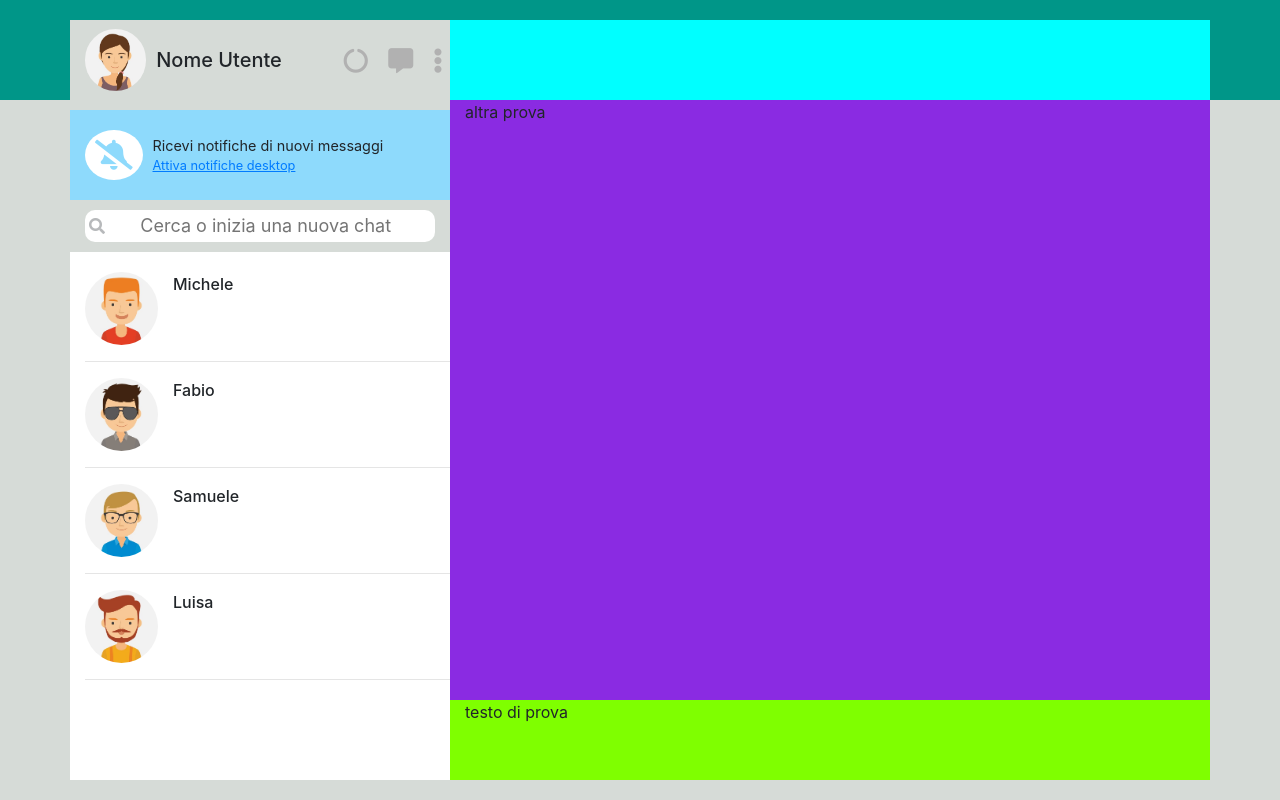
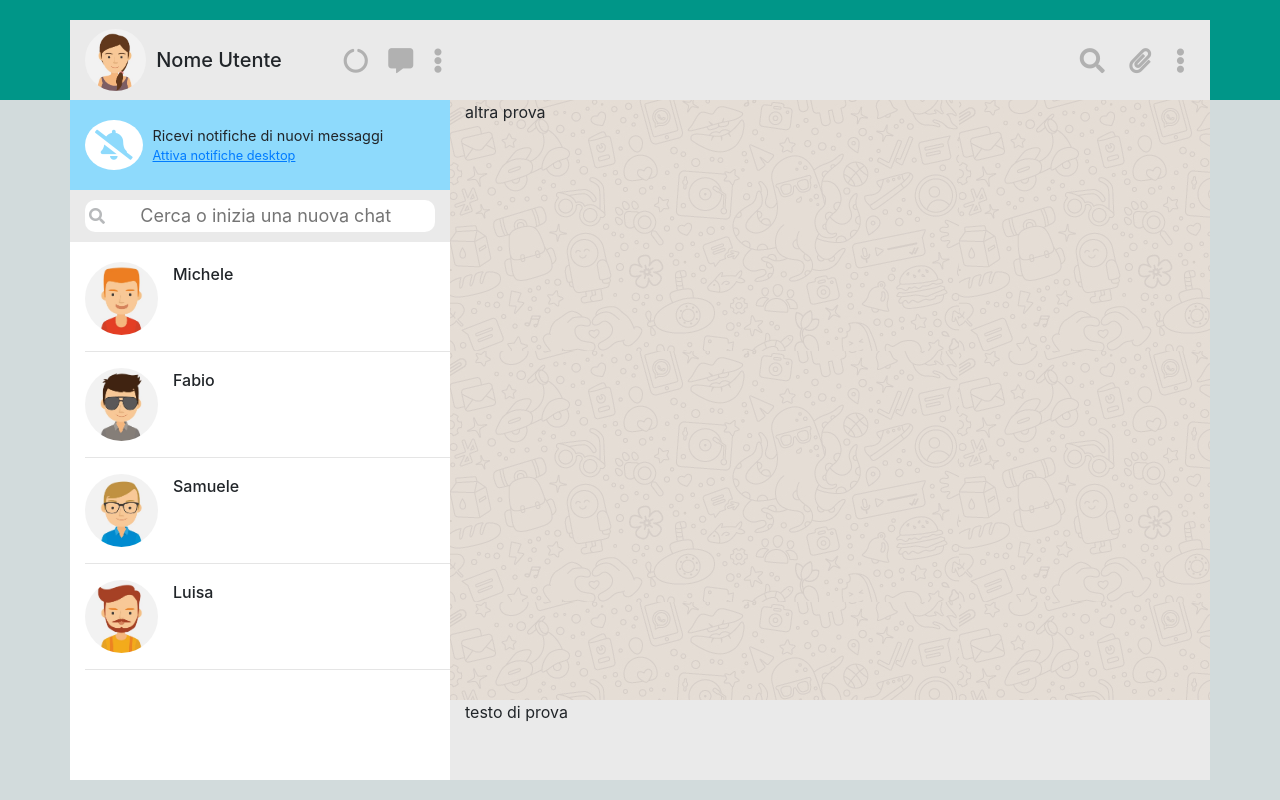
Before and after one commit to GasGas7/vue-boolzapp, a plain HTML site: page Milestone_1/index.html in a window 1280 px wide. Drawn offline with nearby package versions, Linux system fonts and the light colour scheme.

Commit message:
add bg @chat

```diff
--- a/Milestone_1/assets/css/style.css
+++ b/Milestone_1/assets/css/style.css
@@ -5,7 +5,7 @@
     margin: 0;
 }
 body{
-    background-color: #D6DBD7;
+    background-color: #D2DBDC;
 }
 .green_banner{
     background-color: #009688;
@@ -28,13 +28,12 @@ img{
 
 /* Nome Utente + Icone */
 .side_bar{
-    background-color: #D6DBD7;
+    background-color: #EAEAEA;
     height: 100%;
     overflow: hidden;
 }
 .user_name{
     padding: 0;
-    height: 80px;
 }
 .user_name span{
     font-weight: 500;
@@ -56,7 +55,7 @@ img{
 .notifiche{
     padding: 20px;
     padding-left: 15px;
-    margin: 10px -15px;
+    margin: 0px -15px 10px;
     background-color: #8EDAFC;
 }
 .notifiche i{
@@ -124,14 +123,19 @@ img{
 }
 .top_chat{
     height: 80px;
-    background-color: aqua
+    background-color:#EAEAEA;
+}
+.top_chat i{
+    color: #B1B1B1;
+    font-size: 25px;
+    padding: 10px;
 }
 
 .chat{
     height: calc(100% - 160px);
-    background-color: blueviolet;
+    background-image:url(../img/mine.jpg);
 }
 .input_chat{
- height: 80px;
- background-color: chartreuse;
+    height: 80px;
+    background-color:#EAEAEA;
 }
--- a/Milestone_1/index.html
+++ b/Milestone_1/index.html
@@ -75,8 +75,15 @@
                 <!-- Message User -->
                 <div class="messages col-8">
                     <!-- Top_Chat_Contatto -->
-                        <div class="top_chat col-12">
+                        <div class="top_chat col-12 d-flex justify-content-between align-items-center">
+                            <div class="contatto_chat">
 
+                            </div>
+                            <div class="icons_chat">
+                                <i class="fas fa-search"></i>
+                                <i class="fas fa-paperclip"></i>
+                                <i class="fas fa-ellipsis-v"></i>
+                            </div>
                         </div>
                     <!-- /Top_Chat_Contatto -->
 
```
